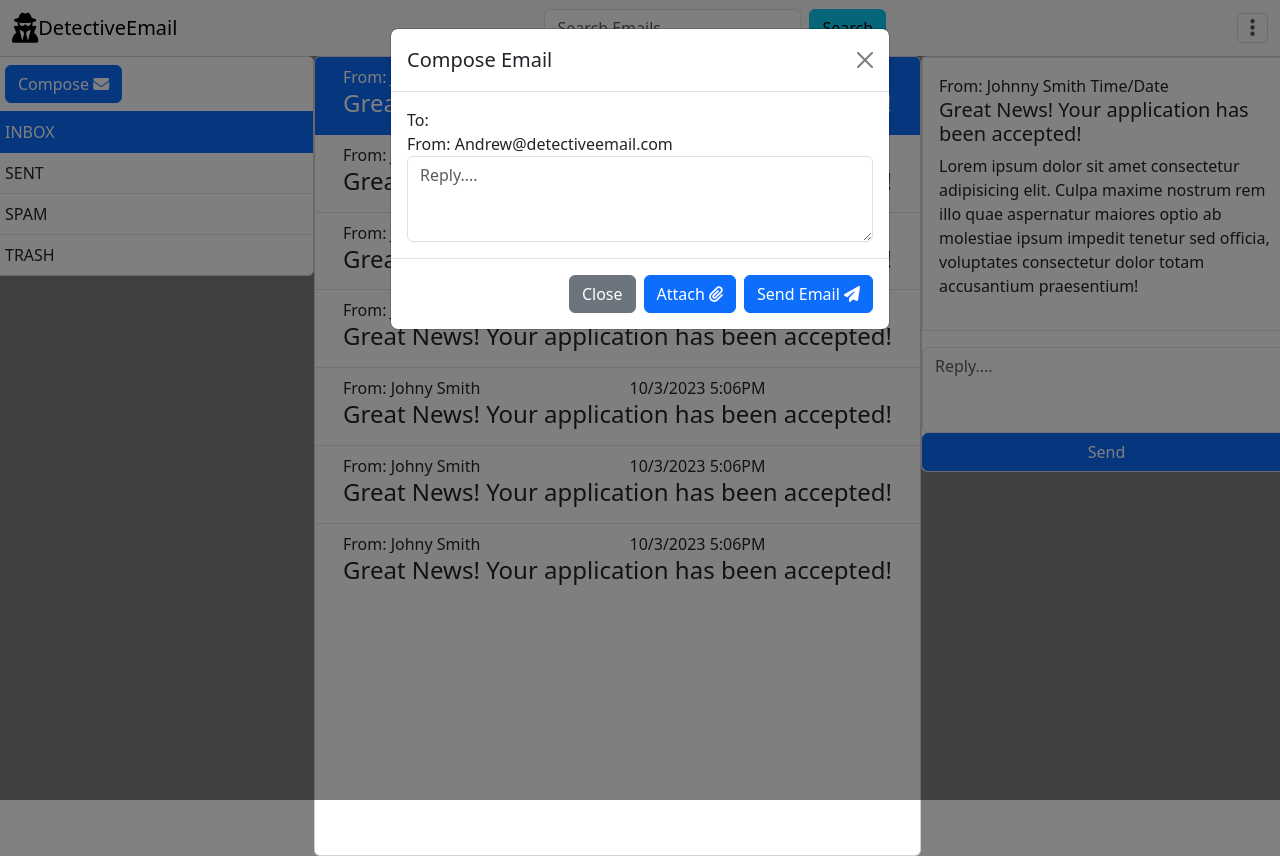
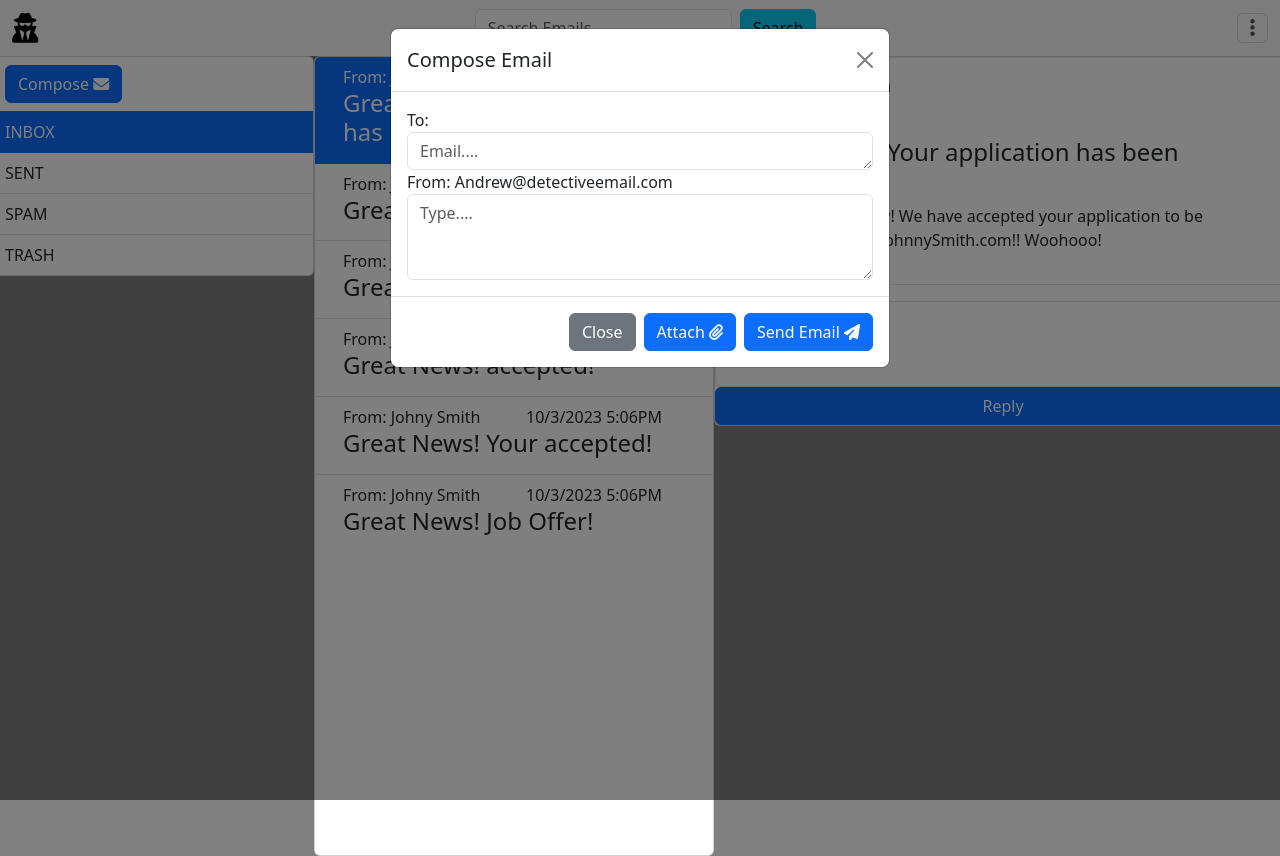
Before and after one commit to andrew209realtor/bootstrap-email-fernandez, a plain HTML site: page index.html in a window 1280 px wide. Both pictures are taken after a click on the button "Compose". Drawn offline with nearby package versions, Linux system fonts and the light colour scheme.

Commit message:
changed the email card format using containers

```diff
--- a/index.html
+++ b/index.html
@@ -18,7 +18,7 @@
             <button class="navbar-toggler d-block d-sm-none" type="button" data-bs-toggle="offcanvas" data-bs-target="#offcanvasHamburger" aria-controls="offcanvasHamburger" aria-label="Toggle navigation">
               <span class="navbar-toggler-icon"></span>
             </button>
-            <a class="navbar-brand" href="#"><i class="fa-solid fa-user-secret fa-xl"></i>DetectiveEmail</a>
+            <a class="navbar-brand" href="#"><i class="fa-solid fa-user-secret fa-xl"></i></a>
 
             <form class="d-flex" role="search">
               <input class="form-control me-2" type="search" placeholder="Search Emails" aria-label="Search Emails">
@@ -96,30 +96,6 @@
                           Compose <i class="fa-solid fa-envelope"></i>
                         </button>
 
-                        <!-- Email Reply Modal -->
-                        <div class="modal fade" id="emailReplyModal" tabindex="-1" aria-labelledby="exampleModalLabel" aria-hidden="true">
-                          <div class="modal-dialog">
-                            <div class="modal-content">
-                              <div class="modal-header">
-                                <h1 class="modal-title fs-5" id="exampleModalLabel">Compose Email</h1>
-                                <button type="button" class="btn-close" data-bs-dismiss="modal" aria-label="Close"></button>
-                              </div>
-                              <div class="modal-body">
-                                <div>To: </div>
-                                From: Andrew@detectiveemail.com
-                                <div>
-
-                                  <textarea class="form-control" id="EmailReplyModalTextArea1" rows="3" placeholder="Reply...."></textarea>
-                                </div>
-                              </div>
-                              <div class="modal-footer">
-                                <button type="button" class="btn btn-secondary" data-bs-dismiss="modal">Close</button>
-                                <button type="button" class="btn btn-primary">Attach <i class="fa-solid fa-paperclip"></i></button>
-                                <button type="button" class="btn btn-primary">Send Email <i class="fa-solid fa-paper-plane"></i></button>
-                              </div>
-                            </div>
-                          </div>
-                        </div>
                       </li>
                       <li class="list-group-item active">INBOX</li>
                       <li class="list-group-item">SENT</li>
@@ -130,8 +106,8 @@
                   </div>
             </div>
             <!-- Email View Column -->
-            <div class="col email-view-col d-flex p-0 justify-content-center">
-                <div class="card email-card">
+            <div class="col email-view-col d-flex justify-content-center p-0 ">
+                <div class="card email-card" style="width: 25rem;">
                     <ul class="list-group list-group-flush">
                       <li class="list-group-item active">
                         <div class="container">
@@ -158,7 +134,7 @@
                           </div>
                           <div class="row">
                             <div class="col-12 email-subject-col">
-                              <h4>Great News! Your application has been accepted!</h4>
+                              <h4>Great News! accepted!</h4>
                             </div>
                           </div>
                         </div>
@@ -171,7 +147,7 @@
                           </div>
                           <div class="row">
                             <div class="col-12 email-subject-col">
-                              <h4>Great News! Your application has been accepted!</h4>
+                              <h4>Great News! Yourn accepted!</h4>
                             </div>
                           </div>
                         </div>
@@ -184,7 +160,7 @@
                           </div>
                           <div class="row">
                             <div class="col-12 email-subject-col">
-                              <h4>Great News! Your application has been accepted!</h4>
+                              <h4>Great News!  accepted!</h4>
                             </div>
                           </div>
                         </div>
@@ -197,7 +173,7 @@
                           </div>
                           <div class="row">
                             <div class="col-12 email-subject-col">
-                              <h4>Great News! Your application has been accepted!</h4>
+                              <h4>Great News! Your  accepted!</h4>
                             </div>
                           </div>
                         </div>
@@ -210,24 +186,12 @@
                           </div>
                           <div class="row">
                             <div class="col-12 email-subject-col">
-                              <h4>Great News! Your application has been accepted!</h4>
+                              <h4>Great News! Job Offer!</h4>
                             </div>
                           </div>
                         </div>
                       </li>
-                      <li class="list-group-item">
-                        <div class="container">
-                          <div class="row">
-                            <div class="col-6 from-col">From: Johny Smith</div>
-                            <div class="col-6 date-time-col">10/3/2023 5:06PM</div>
-                          </div>
-                          <div class="row">
-                            <div class="col-12 email-subject-col">
-                              <h4>Great News! Your application has been accepted!</h4>
-                            </div>
-                          </div>
-                        </div>
-                      </li>
+
                     </ul>
                   </div>
 
@@ -238,22 +202,51 @@
             <div class="col email-reply-view-col p-0 d-none d-lg-block">
                 <div class="card">
                     <div class="card-body border mb-3">
-                      <span>From: Johnny Smith</span> <span>Time/Date</span>
-                      <h5>Great News! Your application has been accepted!</h5>
-                      <p>Lorem ipsum dolor sit amet consectetur adipisicing elit. Culpa maxime nostrum rem illo quae aspernatur maiores optio ab molestiae ipsum impedit tenetur sed officia, voluptates consectetur dolor totam accusantium praesentium!</p>
+                      <div class="container">
+                        <div class="row mb-3">
+                        <span>From: Johnny Smith</span> <span>10/3/20213 5:06PM</span>
+                      </div>
+
+                      <h4>Great News! Your application has been accepted!</h4>
+                      <p>Great news Andrew!  We have accepted your application to be employed here at JohnnySmith.com!! Woohooo!</p>
+                      </div>
                     </div>
                     <div>
 
                       <textarea class="form-control" id="exampleFormControlTextarea1" rows="3" placeholder="Reply...."></textarea>
                     </div>
-                      <button type="button" class="btn btn-primary">Send</button>
+                      <button type="button" class="btn btn-primary">Reply</button>
                     </div>
 
                   </div>
             </div>
         </div>
     </div>
+    <!-- Email Reply Modal -->
+    <div class="modal fade" id="emailReplyModal" tabindex="-1" aria-labelledby="exampleModalLabel" aria-hidden="true">
+      <div class="modal-dialog">
+        <div class="modal-content">
+          <div class="modal-header">
+            <h1 class="modal-title fs-5" id="modalComposeEmailLabel">Compose Email</h1>
+            <button type="button" class="btn-close" data-bs-dismiss="modal" aria-label="Close"></button>
+          </div>
+          <div class="modal-body">
+            <span>To: <textarea class="form-control" id="EmailReplyModalToEmail" rows="1" placeholder="Email...."></textarea>
+            </span>
+            From: Andrew@detectiveemail.com
+            <div>
 
+              <textarea class="form-control" id="EmailReplyModalTextArea1" rows="3" placeholder="Type...."></textarea>
+            </div>
+          </div>
+          <div class="modal-footer">
+            <button type="button" class="btn btn-secondary" data-bs-dismiss="modal">Close</button>
+            <button type="button" class="btn btn-primary">Attach <i class="fa-solid fa-paperclip"></i></button>
+            <button type="button" class="btn btn-primary">Send Email <i class="fa-solid fa-paper-plane"></i></button>
+          </div>
+        </div>
+      </div>
+    </div>
     <script src="https://kit.fontawesome.com/a356cd3104.js" crossorigin="anonymous"></script>
     <script src="https://cdn.jsdelivr.net/npm/bootstrap@5.3.2/dist/js/bootstrap.bundle.min.js" integrity="sha384-C6RzsynM9kWDrMNeT87bh95OGNyZPhcTNXj1NW7RuBCsyN/o0jlpcV8Qyq46cDfL" crossorigin="anonymous"></script>
 </body>
```
